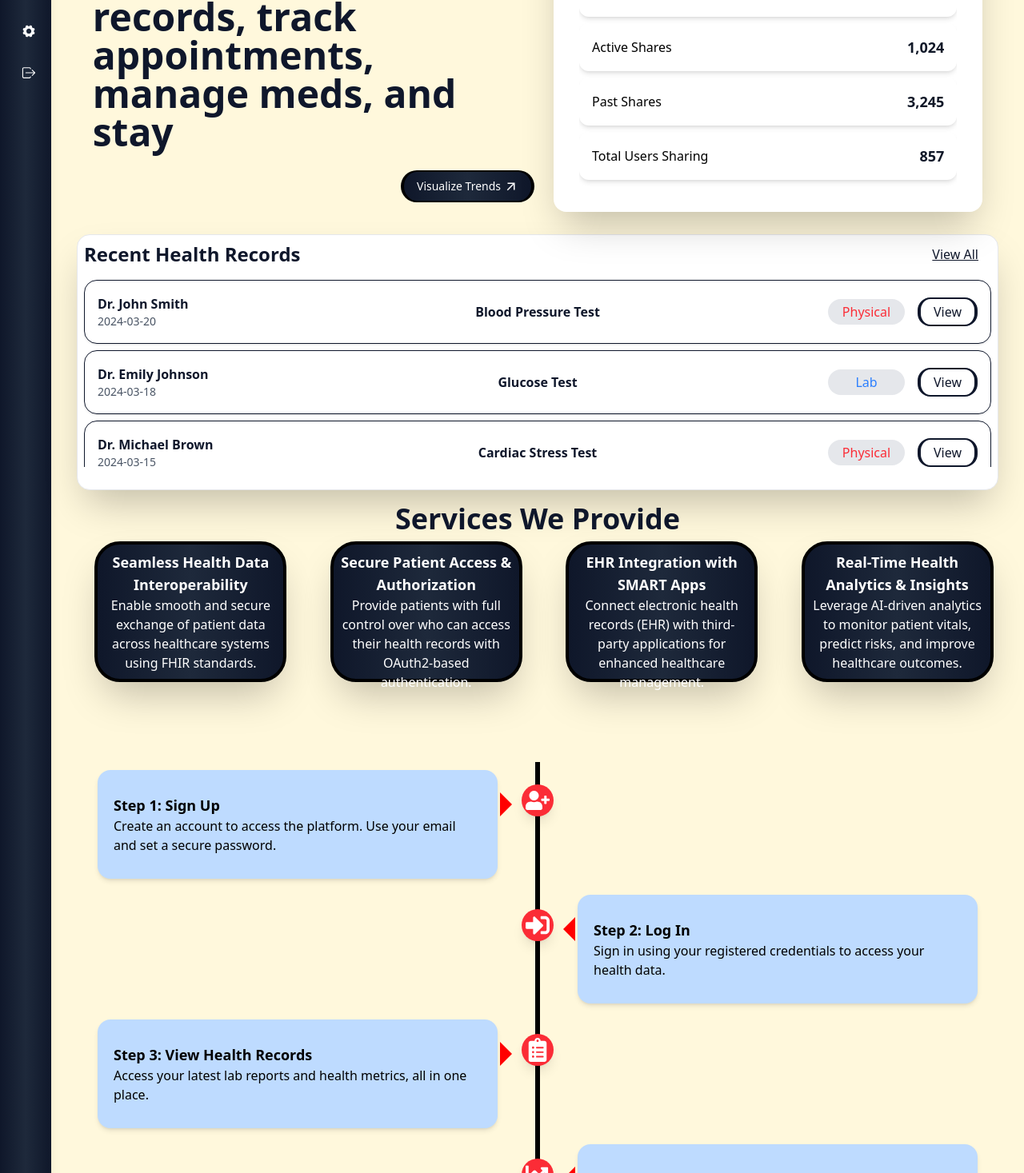
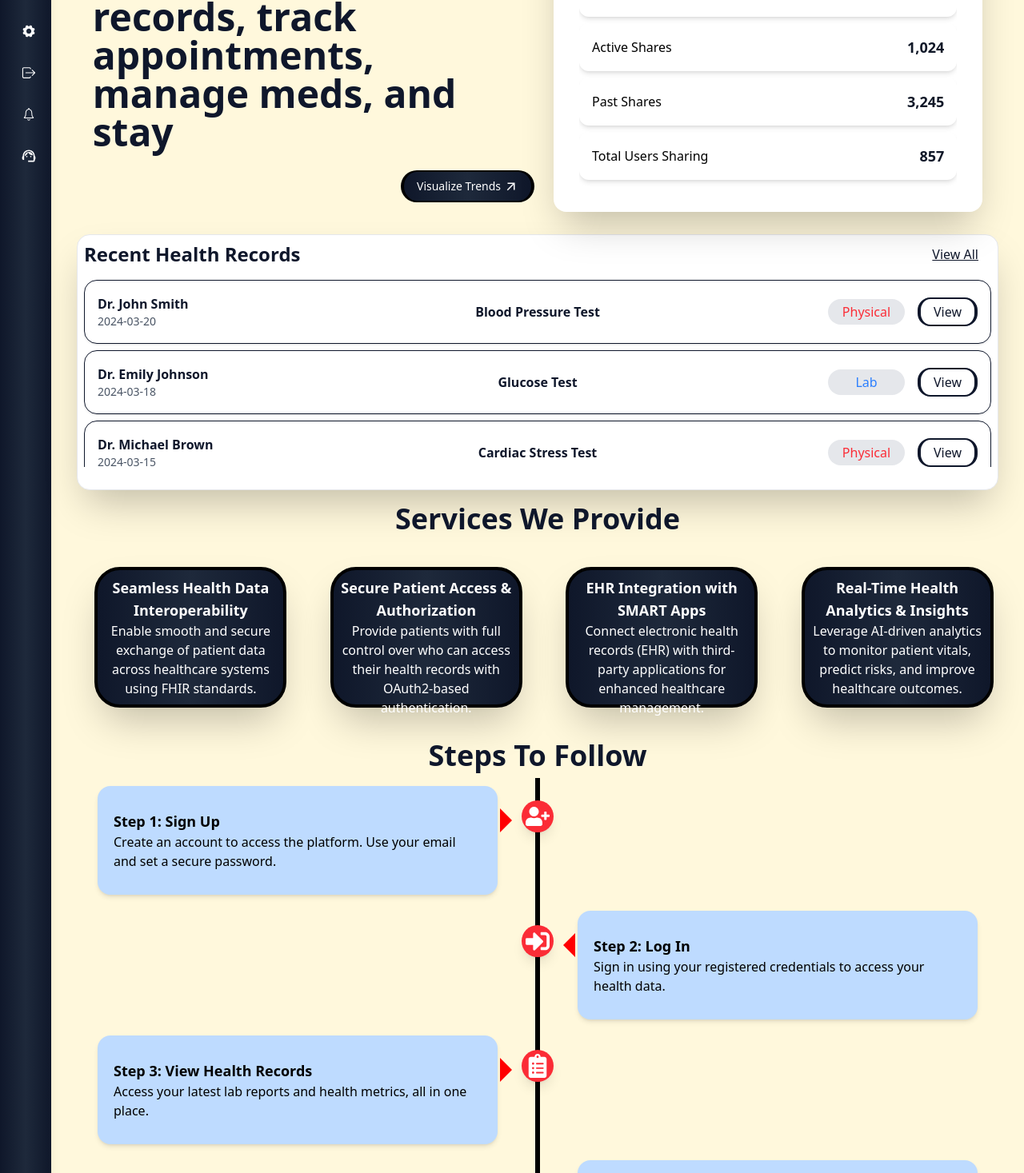
Before and after one commit to SBeeeee/CareConnect, a Next.js app: page / in a window 1280 px wide. Shown: the part 203-1670 px from the top of the page at 80% size. Built offline with nearby package versions, Linux system fonts and the light colour scheme.

Commit message:
no of similar edits done

```diff
--- a/src/app/components/Cards.jsx
+++ b/src/app/components/Cards.jsx
@@ -24,7 +24,7 @@ function Cards() {
 
   return (
     <div>
- <h1 className="text-4xl font-bold text-slate-900 text-center mt-4 mb-2 ">Services We Provide</h1>
+ <h1 className="text-4xl font-bold text-slate-900 text-center mt-4 mb-10 ">Services We Provide</h1>
 <div className="flex justify-evenly">
         {display.map((element,index)=>(
             <div key={index} className="border-4 w-60 rounded-4xl hover:scale-105 h-44 shadow-2xl border-black ml-4 p-2 bg-gradient-to-r from-[#0f172a] via-[#1e293b] to-[#0f172a] text-white">
--- a/src/app/components/Navbar.jsx
+++ b/src/app/components/Navbar.jsx
@@ -5,8 +5,8 @@ import { MdOutlineFileUpload } from "react-icons/md";
 
 function Navbar() {
   return (
-    <div className=" px-4 shadow-lg bg-gradient-to-r from-[#0f172a] via-[#1e293b] to-[#0f172a] text-gray-200 h-12 flex justify-between items-center sticky top-0">
-      <Link href="contact" className="text-xl font-bold">CareConnect</Link>
+    <div className=" px-4 shadow-lg bg-gradient-to-r from-[#0f172a] via-[#1e293b] to-[#0f172a] text-gray-200 h-12 flex justify-between items-center sticky z-30 top-0">
+      <Link href="/" className="text-xl font-bold">CareConnect</Link>
       <div className="flex gap-4 items-center">
       <Link href="" className="text-lg">Health Reports</Link>
       <Link href="" className="text-lg">Appointments</Link>
--- a/src/app/components/Sidebar.jsx
+++ b/src/app/components/Sidebar.jsx
@@ -3,6 +3,8 @@ import React, { useState } from 'react';
 import { MdDashboard } from "react-icons/md";
 import { CgProfile } from "react-icons/cg";
 import { IoIosSettings, IoIosLogOut } from "react-icons/io";
+import { IoIosNotificationsOutline } from "react-icons/io";
+import { MdSupportAgent } from "react-icons/md";
 
 function Sidebar() {
   const [Open, setOpen] = useState(false);
@@ -45,6 +47,18 @@ function Sidebar() {
             <span className={`${Open ? "block" : "hidden"}`}>Logout</span>
           </div>
         </li>
+        <li className="hover:bg-gray-700 p-2 rounded cursor-pointer">
+          <div className="flex items-center gap-2">
+            <IoIosNotificationsOutline className="text-xl min-w-[24px]" />
+            <span className={`${Open ? "block" : "hidden"}`}>Notifications</span>
+          </div>
+        </li>
+        <li className="hover:bg-gray-700 p-2 rounded cursor-pointer">
+          <div className="flex items-center gap-2">
+            <MdSupportAgent className="text-xl min-w-[24px]" />
+            <span className={`${Open ? "block" : "hidden"}`}>Support</span>
+          </div>
+        </li>
       </ul>
     </div>
   );
--- a/src/app/components/TimeLine.jsx
+++ b/src/app/components/TimeLine.jsx
@@ -35,7 +35,9 @@ const steps = [
 
 function TimeLine() {
   return (
-    <div className="timeline relative max-w-[1200px] mx-auto my-[100px]
+    <div>
+    <h1 className="text-4xl font-bold text-slate-900 text-center mt-10 mb-2">Steps To Follow </h1>
+    <div className="timeline relative max-w-[1200px] mx-auto my-2
       after:content-[''] after:absolute after:w-[6px] after:h-full
       after:bg-black after:top-0 after:left-1/2 after:-ml-[3px] after:z-[-1]">
 
@@ -61,6 +63,7 @@ function TimeLine() {
         </div>
       ))}
     </div>
+    </div>
   );
 }
 
```
